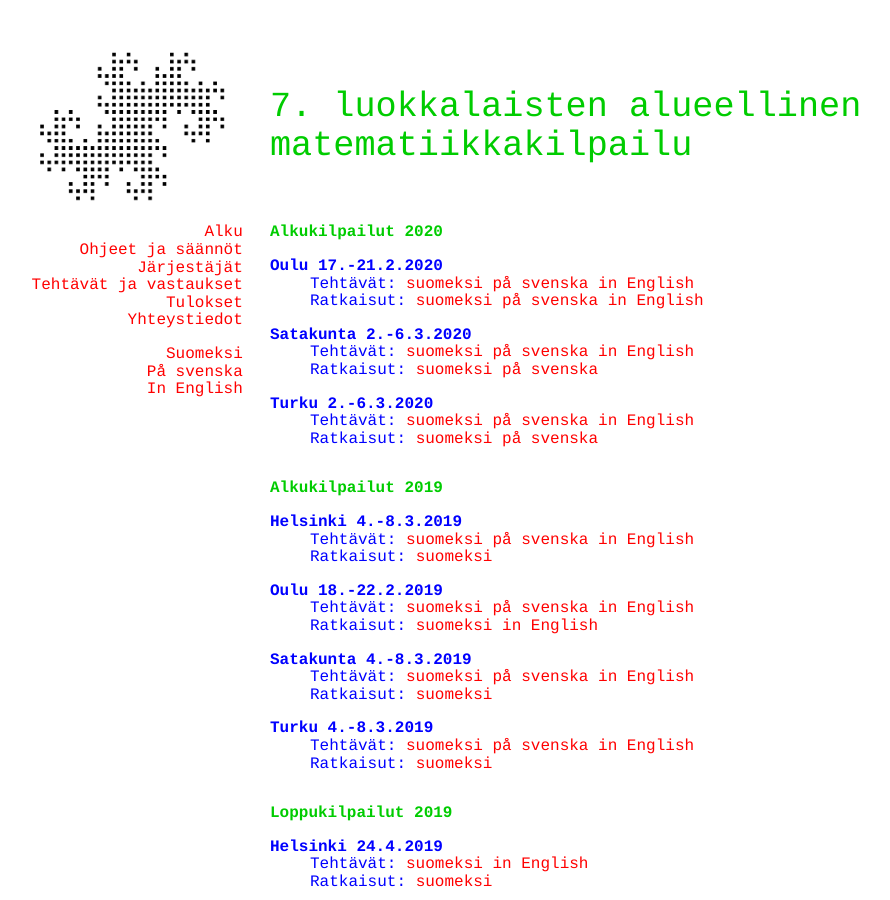
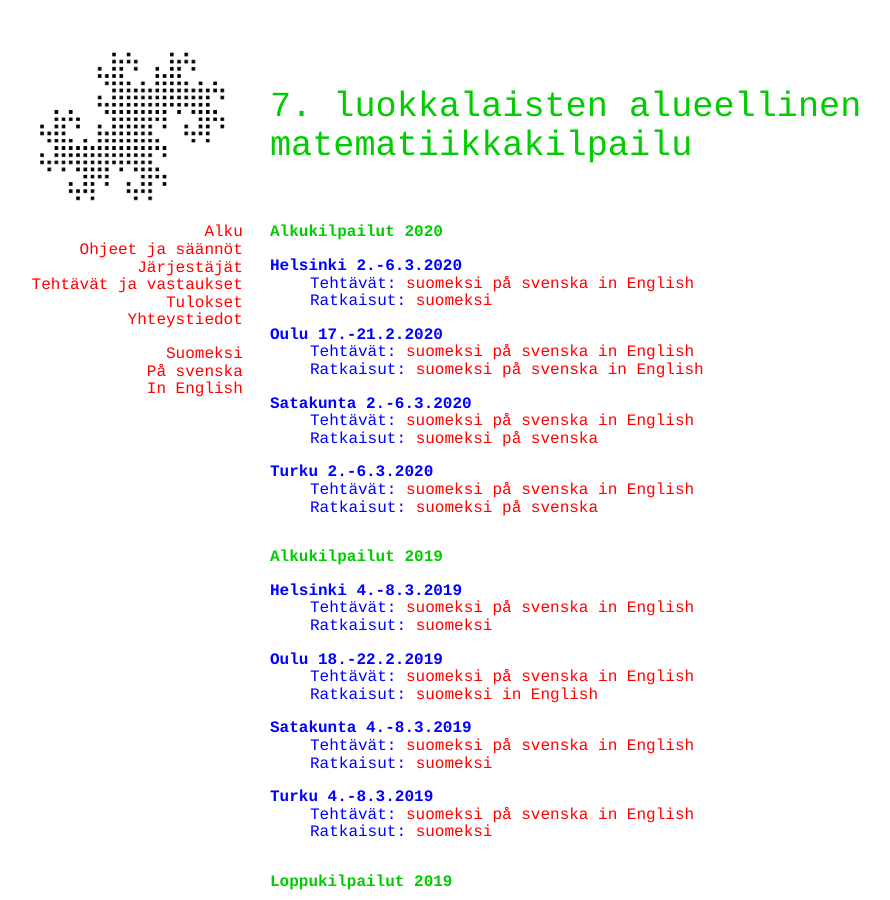
Before and after one commit to matematiikkakilpailut/matematiikkakilpailut.github.io, a Jekyll site: the page built from seiskat/tehtavat.html, in a window 1280 px wide and 900 px high. Shown: the whole window, without its empty margins (50-940 px from the left). Built offline with Jekyll 4.4.1, drawn with Linux system fonts in a browser that asks for light colours.

Commit message:
Update tehtavat.html
Helsingin alkukisatehtävät ratkaisuineen

```diff
--- a/seiskat/tehtavat.html
+++ b/seiskat/tehtavat.html
@@ -7,6 +7,15 @@ Teht&auml;v&auml;t ja ratkaisut ilmestyv&auml;t t&auml;lle sivulle kilpailun j&a
 <h2 id="alkukilpailut-2020">Alkukilpailut 2020</h2>
 
 <dl>
+  <dt>Helsinki 2.-6.3.2020</dt>
+  <dd>Teht&auml;v&auml;t:
+    <a href="./2020/h.pdf">suomeksi</a>
+    <a href="./2020/h_sv.pdf" lang="sv-FI" hreflang="sv-FI">p&aring; svenska</a>
+    <a href="./2020/h_en.pdf" lang="en" hreflang="en">in English</a>
+  </dd>
+  <dd>Ratkaisut:
+    <a href="./2020/h_r.pdf">suomeksi</a>
+  </dd>
   <dt>Oulu 17.-21.2.2020</dt>
   <dd>Teht&auml;v&auml;t:
     <a href="./2020/o.pdf">suomeksi</a>
```
